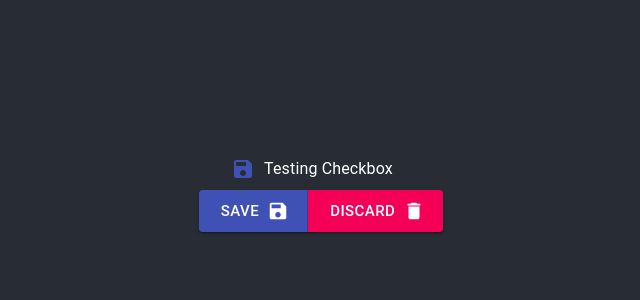
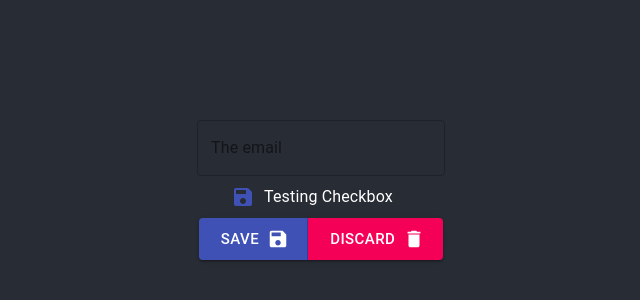
Before and after one commit to yuico/material-ui-react, a React (Create React App) app: page / in a window 1280 px wide. Shown: the part 210-510 px from the top of the page, without its empty margins (319-959 px from the left). Built offline with nearby package versions, Linux system fonts and the light colour scheme.

Commit message:
add TextField

```diff
--- a/src/App.css
+++ b/src/App.css
@@ -11,6 +11,10 @@
   .App-logo {
     animation: App-logo-spin infinite 20s linear;
   }
+}
+
+input {
+  color: white !important
 }
 
 .App-header {
--- a/src/App.js
+++ b/src/App.js
@@ -6,6 +6,7 @@ import SaveIcon from '@material-ui/icons/Save';
 import DeleteIcon from '@material-ui/icons/Delete';
 import Checkbox from '@material-ui/core/Checkbox';
 import FormControlLabel from '@material-ui/core/FormControlLabel';
+import TextField from '@material-ui/core/TextField';
 
 function CheckboxExample() {
   const [checked, setChecked] = useState(true)
@@ -31,6 +32,17 @@ function App() {
   return (
     <div className="App">
       <header className="App-header">
+        <TextField
+          /* variant="filled" */
+          variant="outlined"
+          color="secondary"
+          /* type="date" */
+          /* type="time" */
+          type="email"
+          label="The email"
+          /* value="test@email.com" */
+          placeholder="test@email.com"
+        />
         <CheckboxExample />
         <ButtonGroup variant="contained" color="primary">
           <Button
@@ -57,7 +69,6 @@ function App() {
             Discard
           </Button>
         </ButtonGroup>
-
       </header>
     </div>
   );
```
Lines whose indentation alone changed are shown as unchanged.
